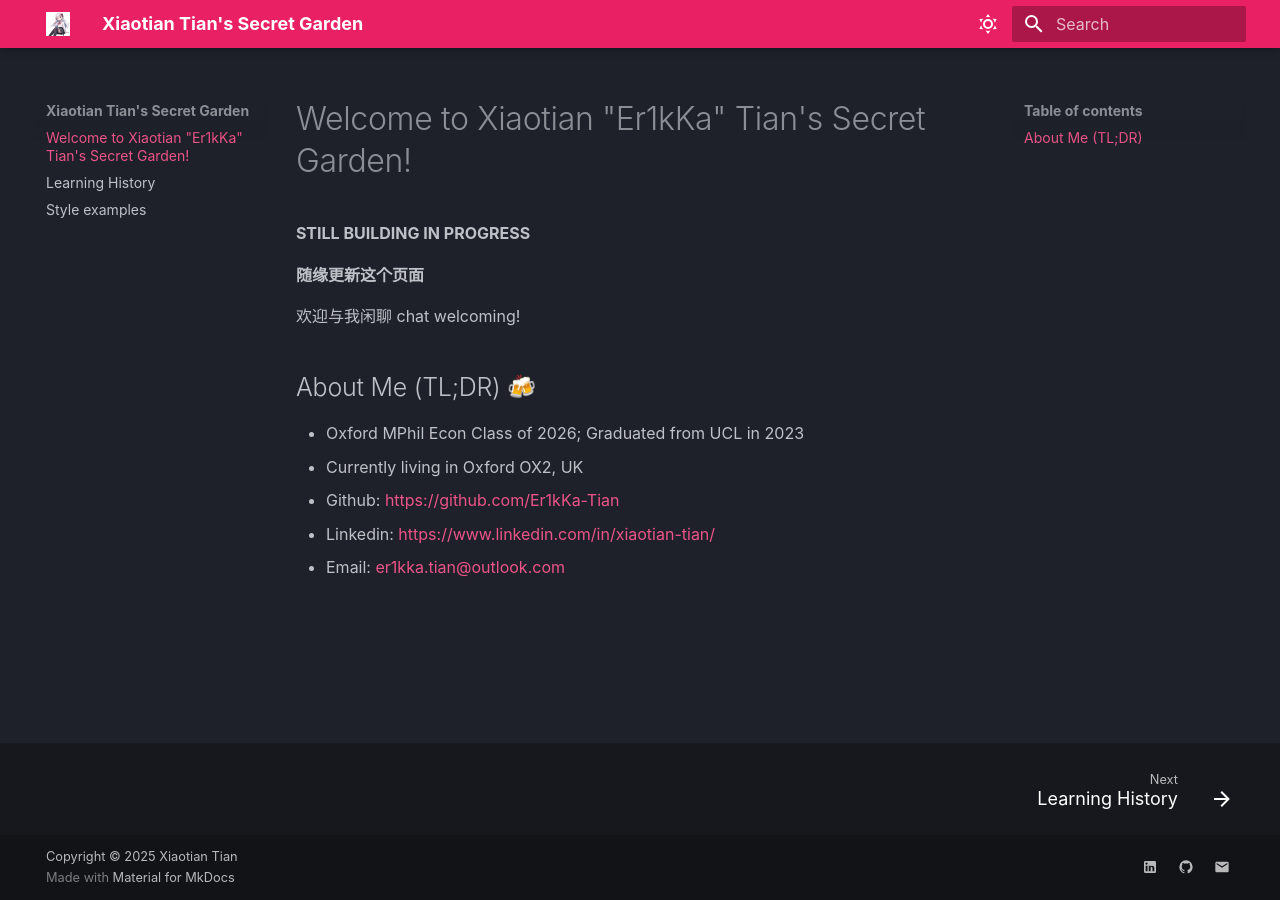
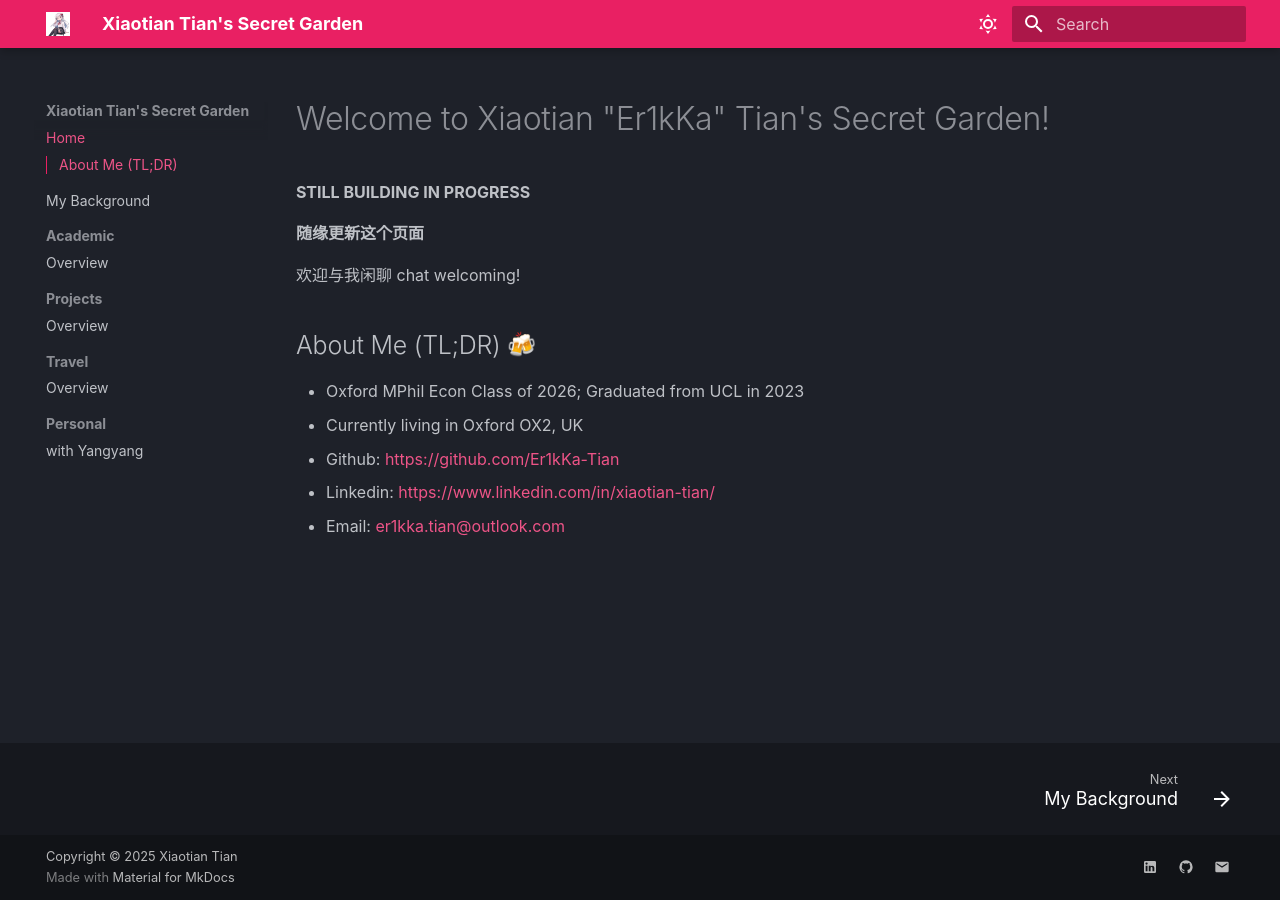
Before and after one commit to Er1kKa-Tian/Er1kKa-Tian.github.io, an MkDocs documentation site: the page built from docs/index.md, in a window 1280 px wide. Built offline with MkDocs 1.6.1 and Material for MkDocs 9.7.7, drawn with Linux system fonts in a browser that asks for light colours; emoji names are drawn with the system emoji font; some web fonts are replaced.

Commit message:
Build basic structure and add photos with Yangyang

```diff
--- a/docs/learning.md
+++ /dev/null
@@ -1 +0,0 @@
-# Learning History
--- a/mkdocs.yml
+++ b/mkdocs.yml
@@ -9,6 +9,12 @@ theme:
   favicon: assets/profile_pic.png
   features:
     - navigation.footer
+    - navigation.expand
+    - navigation.sections
+    - navigation.top
+    - toc.integrate
+    - content.code.annotate
+    - content.action.edit
   palette:
     # Dark Mode
     - scheme: slate
@@ -42,6 +48,9 @@ markdown_extensions:
       alternate_style: true
   - admonition
   - pymdownx.details
+  - attr_list
+  - md_in_html
+  - pymdownx.blocks.caption
 
 extra:
   social:
@@ -52,4 +61,16 @@ extra:
     - icon: material/email
       link: mailto:er1kka.tian@outlook.com
 
+nav:
+  - Home: index.md
+  - My Background: about.md
+  - Academic:
+      - Overview: academic/academic_index.md
+  - Projects:
+      - Overview: projects/project_index.md
+  - Travel:
+      - Overview: travel/travel_index.md
+  - Personal:
+    - with Yangyang: yangyang/yangyang_index.md
+
 copyright: Copyright &copy; 2025 Xiaotian Tian
```
Also changed, not shown: docs/yangyang/yangyang_index.md (added, +18 -0 lines), docs/about.md (added), docs/academic/academic_index.md (added), docs/assets/yangyang/yangyang_and_i_1.jpg (added), docs/projects/project_index.md (added), docs/travel/travel_index.md (added), 3 other files.
